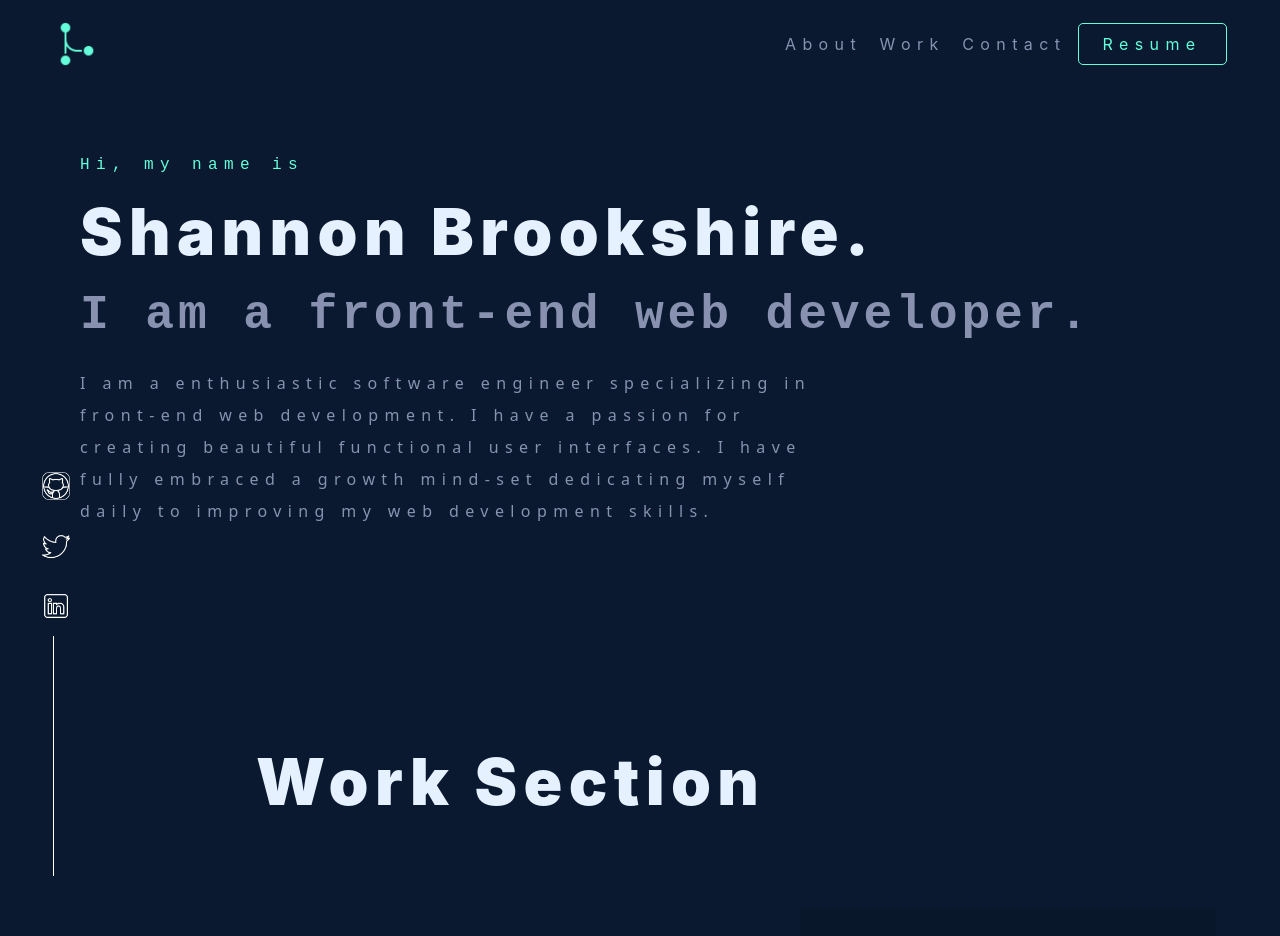
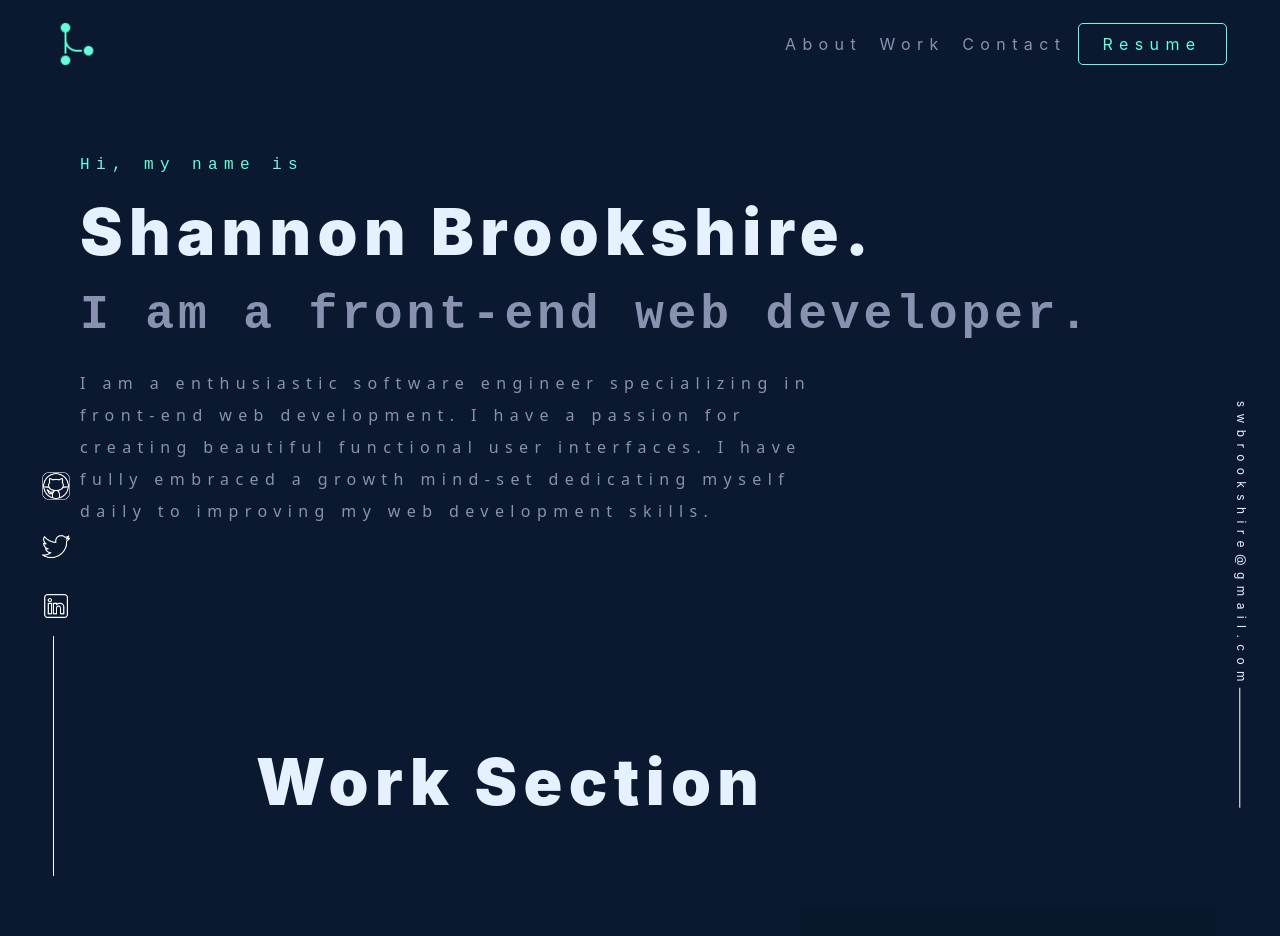
Before and after one commit to SalamanderCtesiphon/professional-portfolio, a React (Create React App) app: page / in a window 1280 px wide. Shown: the top 936 px of the page. Built offline with nearby package versions, Linux system fonts and the light colour scheme; grey boxes are pictures that could not be loaded.

Commit message:
added a email link and styled and positioned it

```diff
--- a/src/App.jsx
+++ b/src/App.jsx
@@ -44,6 +44,10 @@ function App() {
                 <li><img src={linkedIn} alt="linked in" className='icons'/></li>
                 <li id="line-container"></li>
               </ul>
+            </section>
+            <section className='right-side-bar'>
+              <p>swbrookshire@gmail.com</p>
+              <div id="other-line"></div>
             </section>
             <header>
               <img id='logo' src={logo} alt="my logo" />
```
